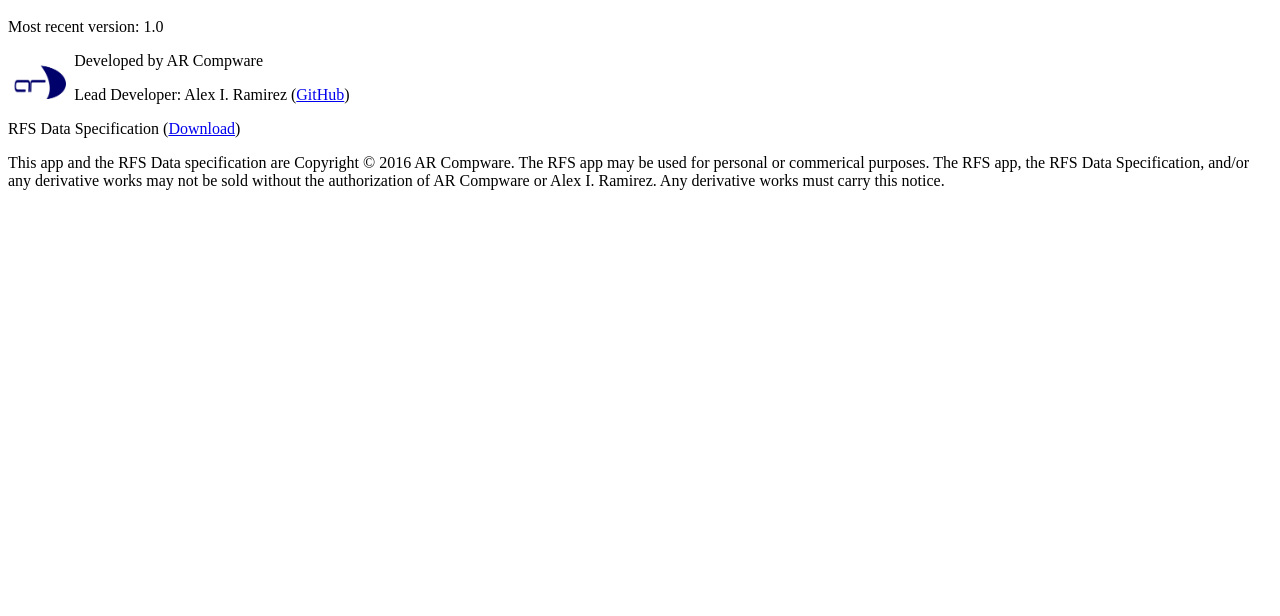
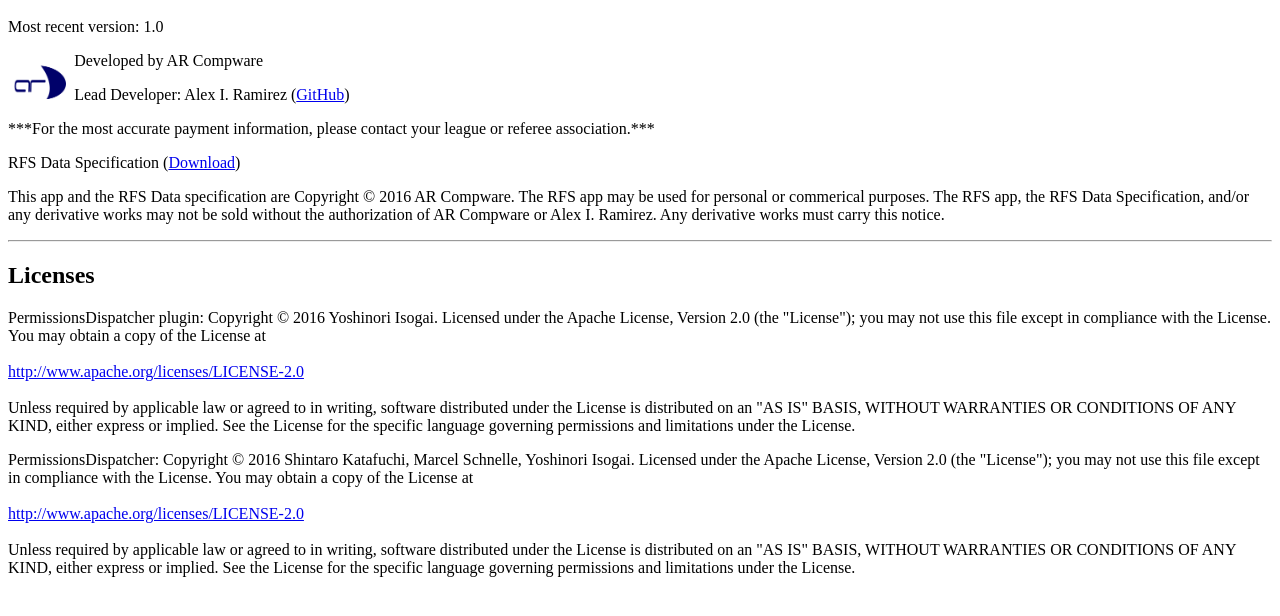
Before and after one commit to alexram1313/rfs-info, a plain HTML site: page index.html in a window 1280 px wide. Shown: the part 48-664 px from the top of the page. Drawn offline with Linux system fonts and the light colour scheme.

Commit message:
Licensing

```diff
--- a/index.html
+++ b/index.html
@@ -2,5 +2,31 @@
 <p>Most recent version: 1.0</p>
 <p><img src="comp circle white.png" style="width: 5%;" align="left" />Developed by AR Compware</p>
 <p>Lead Developer: Alex I. Ramirez (<a href="https://www.github.com/alexram1313" target="_blank">GitHub</a>)</p>
+<p>***For the most accurate payment information, please contact your league or referee association.***</p>
 <p>RFS Data Specification (<a href="reffeesplitter.pdf" target="_blank">Download</a>)</p>
 <p>This app and the RFS Data specification are Copyright &copy; 2016 AR Compware. The RFS app may be used for personal or commerical purposes. The RFS app, the RFS Data Specification, and/or any derivative works may not be sold without the authorization of AR Compware or Alex I. Ramirez. Any derivative works must carry this notice.</p>
+<hr/>
+<h2>Licenses</h2>
+<p>PermissionsDispatcher plugin: Copyright &copy; 2016 Yoshinori Isogai. Licensed under the Apache License, Version 2.0 (the "License");
+you may not use this file except in compliance with the License.
+You may obtain a copy of the License at<br/>
+<br/>
+<a href="http://www.apache.org/licenses/LICENSE-2.0">http://www.apache.org/licenses/LICENSE-2.0</a><br/>
+<br/>
+Unless required by applicable law or agreed to in writing, software
+distributed under the License is distributed on an "AS IS" BASIS,
+WITHOUT WARRANTIES OR CONDITIONS OF ANY KIND, either express or implied.
+See the License for the specific language governing permissions and
+limitations under the License.</p>
+
+<p>PermissionsDispatcher: Copyright &copy; 2016 Shintaro Katafuchi, Marcel Schnelle, Yoshinori Isogai. Licensed under the Apache License, Version 2.0 (the "License");
+you may not use this file except in compliance with the License.
+You may obtain a copy of the License at<br/>
+<br/>
+<a href="http://www.apache.org/licenses/LICENSE-2.0">http://www.apache.org/licenses/LICENSE-2.0</a><br/>
+<br/>
+Unless required by applicable law or agreed to in writing, software
+distributed under the License is distributed on an "AS IS" BASIS,
+WITHOUT WARRANTIES OR CONDITIONS OF ANY KIND, either express or implied.
+See the License for the specific language governing permissions and
+limitations under the License.</p>
```
